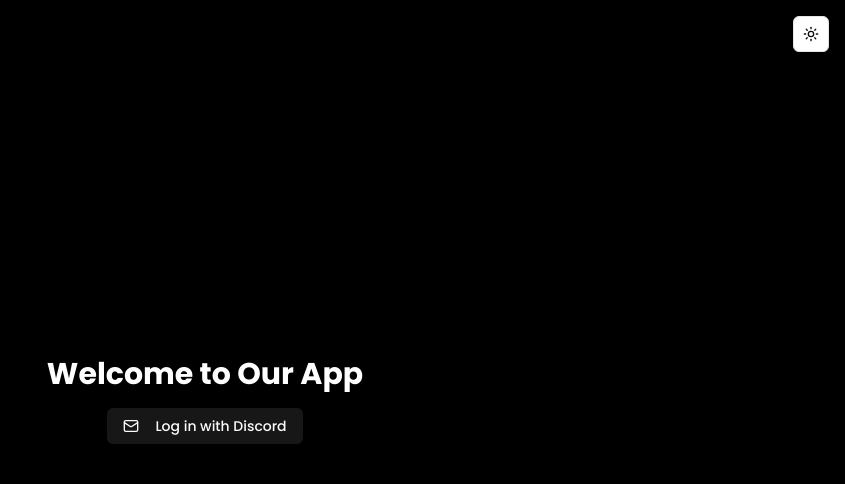
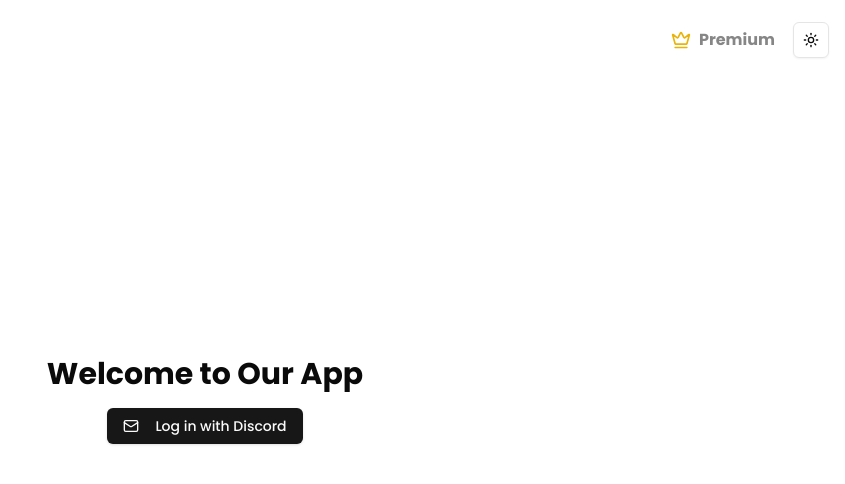
Before and after one commit to uzideath/dash-next-client, a Next.js app: page / in a window 1280 px wide. Shown: the top 484 px of the page, without its empty margins (435-1280 px from the left). Built offline with nearby package versions, Linux system fonts and the light colour scheme; no server answers.

Commit message:
feat: premium button animation

```diff
--- /dev/null
+++ b/app/assets/premium.css
@@ -0,0 +1,38 @@
+/* Shine Button CSS */
+.btn-shine {
+    position: relative;
+    padding: 12px 10px;
+    color: #fff;
+    background: linear-gradient(to right, #9f9f9f 0, #fff 10%, #868686 20%);
+    background-position: 0 0;
+    background-size: 200%;
+    -webkit-background-clip: text;
+    -webkit-text-fill-color: transparent;
+    animation: shine 3s infinite linear;
+    font-weight: 600;
+    font-size: 16px;
+    text-decoration: none;
+    white-space: nowrap;
+    font-family: "Poppins", sans-serif;
+    display: inline-flex;
+    align-items: center;
+    gap: 8px;
+    text-align: center;
+}
+
+/* Shine animation */
+@keyframes shine {
+    0% {
+        background-position: 200% 0;
+    }
+    100% {
+        background-position: 0 0;
+    }
+}
+
+/* Hover/focus styles */
+.btn-shine:hover,
+.btn-shine:focus {
+    outline: none;
+    text-decoration: underline;
+}
--- a/app/dashboard/page.tsx
+++ b/app/dashboard/page.tsx
@@ -67,8 +67,6 @@ export default function DashboardPage() {
                     </Breadcrumb>
                 </header>
                 <div className="flex flex-1 flex-col gap-4 p-4">
-                    {/* Display content based on selected server */}
-                    <h1>Content for: {selectedServer}</h1>
                     <div className="grid auto-rows-min gap-4 md:grid-cols-3">
                         <div className="aspect-video rounded-xl bg-muted/50" />
                         <div className="aspect-video rounded-xl bg-muted/50" />
--- a/app/home/Home.tsx
+++ b/app/home/Home.tsx
@@ -14,7 +14,7 @@ export default function HomeComponent() {
     }
 
     return (
-        <div className="flex h-screen flex-col items-center justify-center bg-black text-white">
+        <div className="flex h-screen flex-col items-center justify-center">
             <h1 className="text-3xl font-bold">Welcome to Our App</h1>
             {!isAuthenticated && (
                 <Button onClick={handleDiscordLogin} className="mt-4">
--- a/app/layout.tsx
+++ b/app/layout.tsx
@@ -4,9 +4,9 @@ import React, { useEffect, useState } from "react";
 import "./globals.css";
 import { ThemeProvider } from "@/components/theme-provider";
 import { ModeToggle } from "@/components/toggle-theme";
-import { ButtonDestructive } from "@/components/logout";
 import { AuthService } from "./services/Auth";
-
+import { UserSection } from "@/components/user-section";
+import PremiumButton from "@/components/premium-button";
 export default function RootLayout({ children }: { children: React.ReactNode }) {
   const [isAuthenticated, setIsAuthenticated] = useState(false);
 
@@ -29,8 +29,9 @@ export default function RootLayout({ children }: { children: React.ReactNode })
           disableTransitionOnChange
         >
           <div className="fixed top-4 right-4 z-50 flex items-center gap-2">
+            <PremiumButton />
             <ModeToggle />
-            {isAuthenticated && <ButtonDestructive />}
+            {isAuthenticated && <UserSection />}
           </div>
 
           <main>{children}</main>
--- /dev/null
+++ b/components/premium-button.tsx
@@ -0,0 +1,14 @@
+import React from 'react';
+import { Crown } from "lucide-react";
+import "../app/assets/premium.css";
+
+const PremiumButton = () => {
+    return (
+        <a href="#" className="btn-shine flex items-center gap-2">
+            <Crown size={20} className="text-yellow-500" />
+            Premium
+        </a>
+    );
+};
+
+export default PremiumButton;
--- /dev/null
+++ b/components/user-section.tsx
@@ -0,0 +1,69 @@
+import React from "react";
+import { Avatar, AvatarFallback, AvatarImage } from "@/components/ui/avatar";
+import {
+    DropdownMenu,
+    DropdownMenuTrigger,
+    DropdownMenuContent,
+    DropdownMenuLabel,
+    DropdownMenuSeparator,
+    DropdownMenuGroup,
+    DropdownMenuItem,
+    DropdownMenuShortcut
+} from "@/components/ui/dropdown-menu";
+import {
+    User,
+    CreditCard,
+    Settings,
+    LogOut,
+} from "lucide-react";
+import { AuthService } from "@/app/services/Auth";
+
+// Simulated user data
+const userData = {
+    name: "John Doe",
+    email: "john.doe@example.com",
+    avatarUrl: "https://github.com/shadcn.png",
+};
+export function UserSection() {
+    const handleLogOut = () => {
+        AuthService.logOut();
+    };
+
+    return (
+        <DropdownMenu>
+            <DropdownMenuTrigger asChild>
+                <Avatar className="cursor-pointer">
+                    <AvatarImage src={userData.avatarUrl} alt={userData.name} />
+                    <AvatarFallback>{userData.name.charAt(0).toUpperCase()}</AvatarFallback>
+                </Avatar>
+            </DropdownMenuTrigger>
+            <DropdownMenuContent className="w-56">
+                <DropdownMenuLabel>{userData.name}</DropdownMenuLabel>
+                <DropdownMenuSeparator />
+                <DropdownMenuGroup>
+                    <DropdownMenuItem>
+                        <User />
+                        <span>Profile</span>
+                        <DropdownMenuShortcut>⇧⌘P</DropdownMenuShortcut>
+                    </DropdownMenuItem>
+                    <DropdownMenuItem>
+                        <CreditCard />
+                        <span>Billing</span>
+                        <DropdownMenuShortcut>⌘B</DropdownMenuShortcut>
+                    </DropdownMenuItem>
+                    <DropdownMenuItem>
+                        <Settings />
+                        <span>Settings</span>
+                        <DropdownMenuShortcut>⌘S</DropdownMenuShortcut>
+                    </DropdownMenuItem>
+                </DropdownMenuGroup>
+
+                <DropdownMenuItem onClick={handleLogOut}>
+                    <LogOut />
+                    <span>Log out</span>
+                    <DropdownMenuShortcut>⇧⌘Q</DropdownMenuShortcut>
+                </DropdownMenuItem>
+            </DropdownMenuContent>
+        </DropdownMenu>
+    );
+}
```
